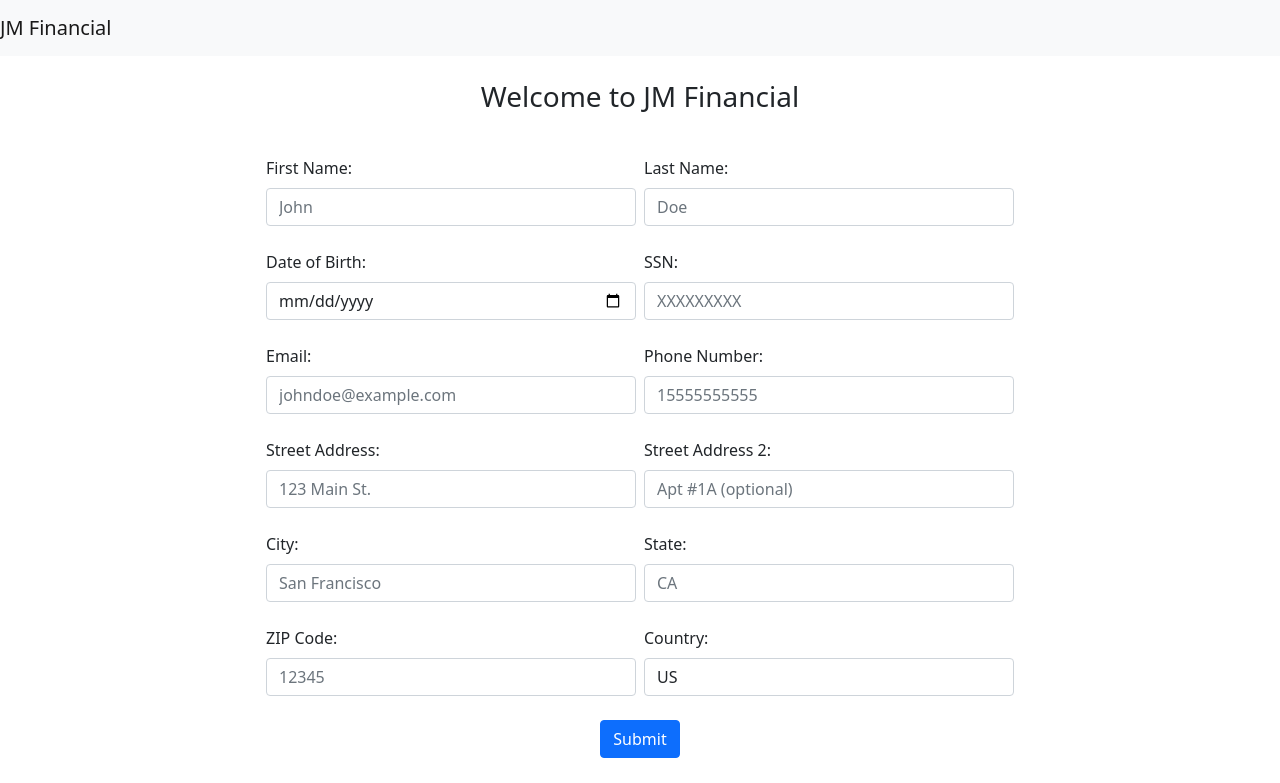
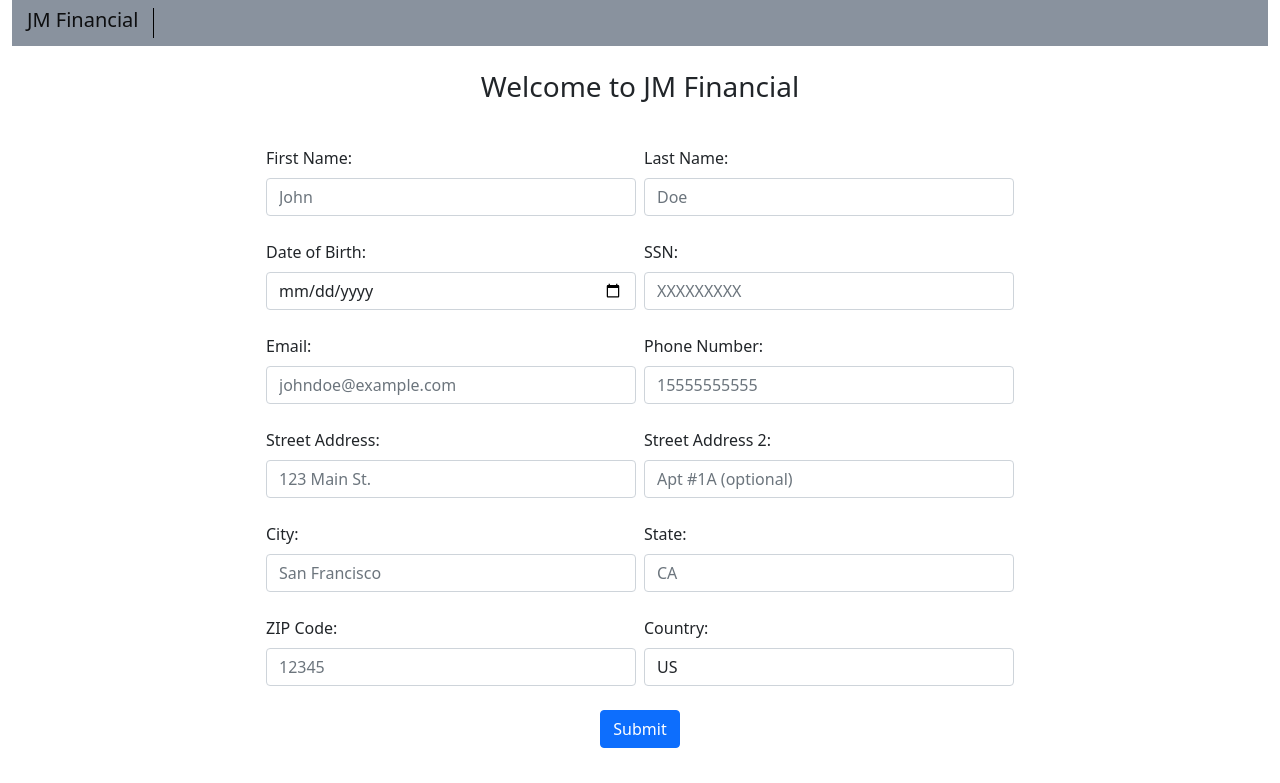
Before and after one commit to jordan-maulino/alloy, a Flask app: page /apply in a window 1280 px wide. Shown: the top 783 px of the page. Run offline with Flask 2, Linux system fonts and the light colour scheme.

Commit message:
small styling to navbar / added pic to homepage

```diff
--- a/templates/base.html
+++ b/templates/base.html
@@ -15,13 +15,27 @@
         margin: auto;
         width: 60%;
         padding: 10px;
-}
+    }
+    .navbar-brand {
+        padding: 0 15px;
+        height: 30px;
+        border-right: 1px solid #000;
+    }
+    .img-responsive{
+        max-height:50%;
+        max-width: 50%;
+        margin-left: auto;
+        margin-right: auto;
+
+    }
 </style>
 </head>
 <body>
-    <nav class="navbar navbar-expand-lg navbar-light bg-light">
-        <a class="navbar-brand" href="{{url_for('index')}}" >JM Financial</a>
-    </nav>
+    <div class = 'container-fluid'>
+        <nav class="navbar navbar-expand-lg navbar-light" style="background-color: #89929e;">
+            <a class="navbar-brand mb-0 h1" href="{{url_for('index')}}" >JM Financial</a>
+        </nav>
+    </div>
 
     {% block content %}
 
```
Also changed, not shown: templates/index.html (+9 -1 lines).
